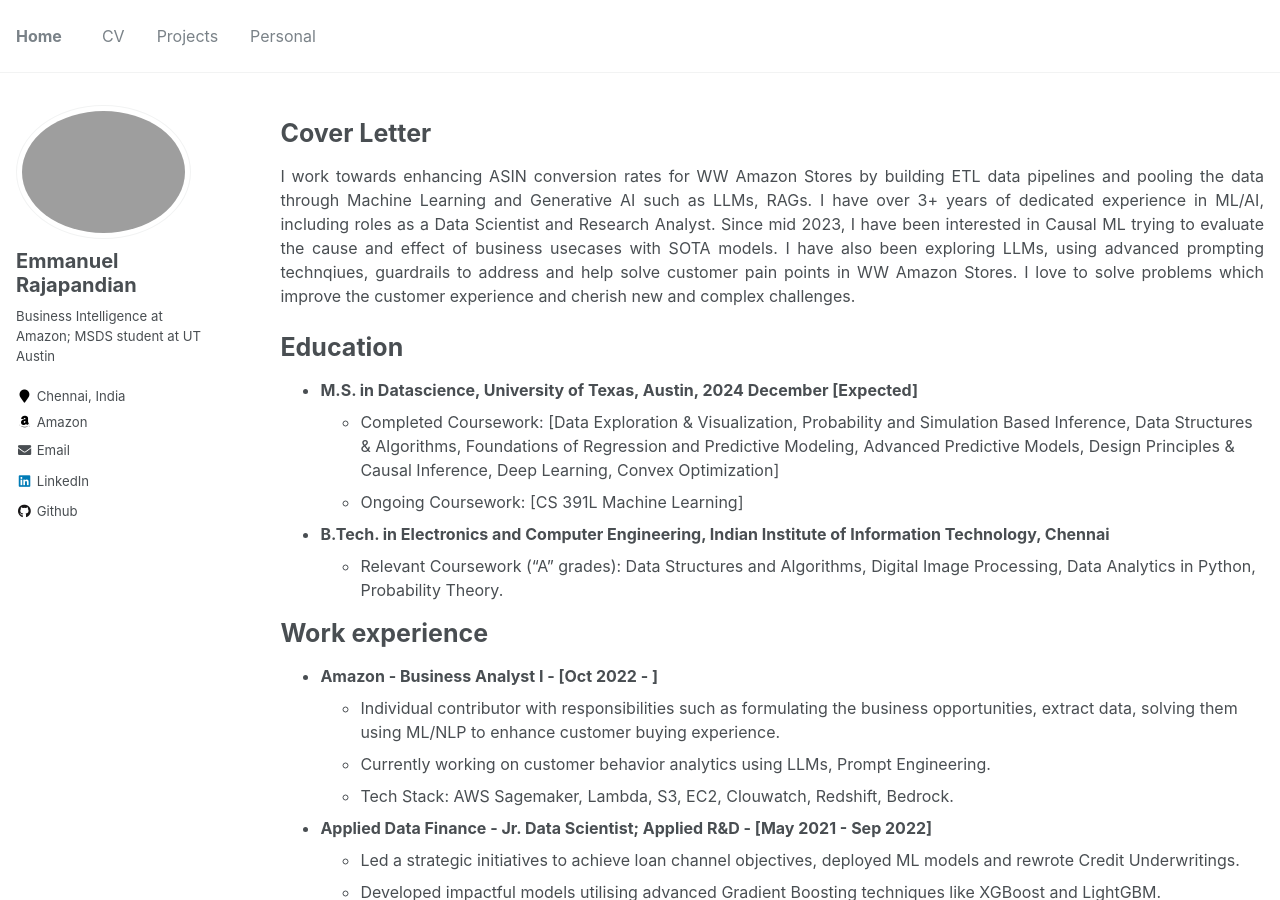
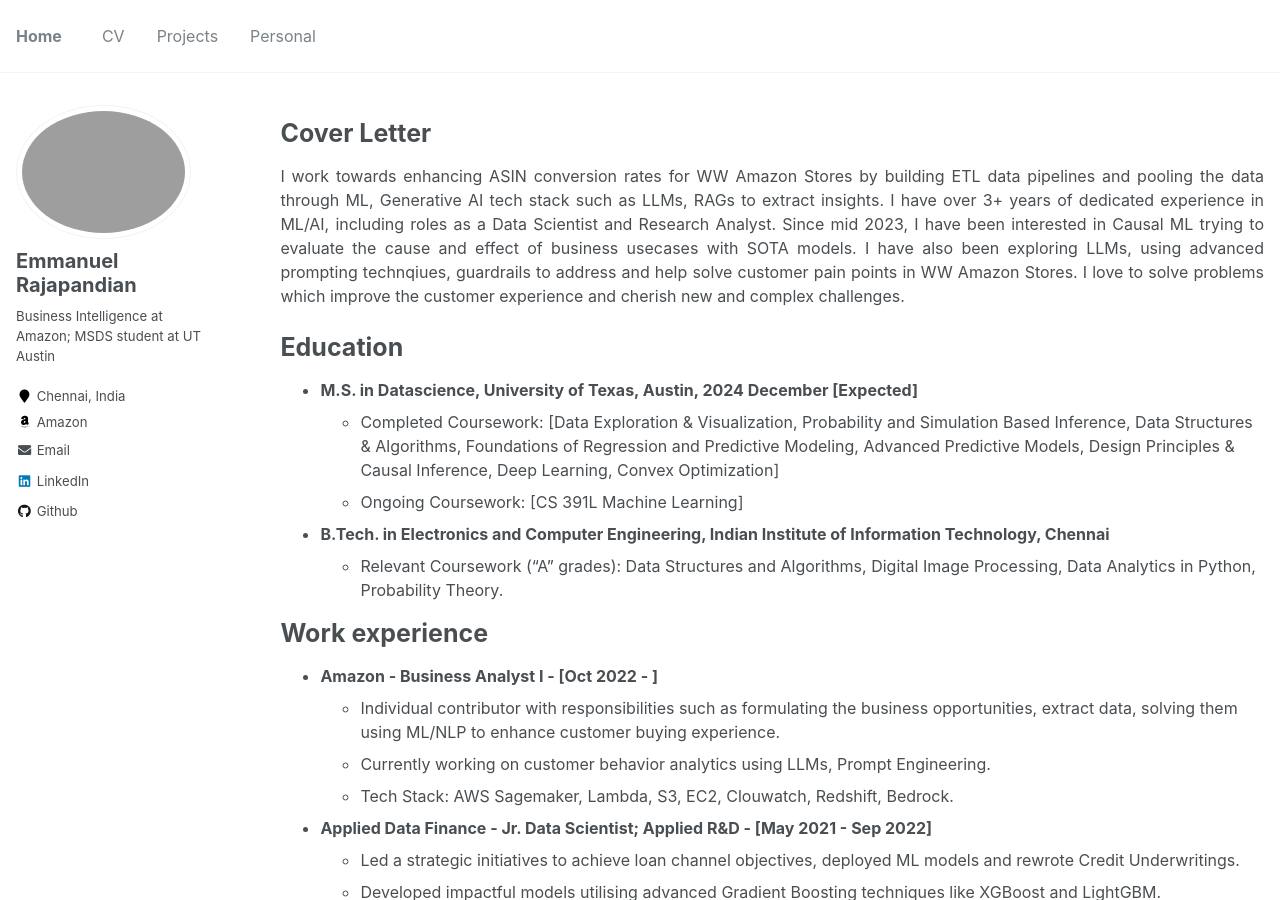
Before and after one commit to emmanuelrajapandian/emmanuelrajapandian.github.io, a Jekyll site: the page built from _pages/cv.md, in a window 1280 px wide and 900 px high. Built offline with Jekyll 4.4.1, drawn with Linux system fonts in a browser that asks for light colours.

Commit message:
Update cv.md

```diff
--- a/_pages/cv.md
+++ b/_pages/cv.md
@@ -12,7 +12,7 @@ redirect_from:
 Cover Letter
 ======
 <p align="justify">
-I work towards enhancing ASIN conversion rates for WW Amazon Stores by building ETL data pipelines and pooling the data through Machine Learning and Generative AI such as LLMs, RAGs. I have over 3+ years of dedicated experience in ML/AI, including roles as a Data Scientist and Research Analyst. Since mid 2023, I have been interested in Causal ML trying to evaluate the cause and effect of business usecases with SOTA models. I have also been exploring LLMs, using advanced prompting technqiues, guardrails to address and help solve customer pain points in WW Amazon Stores. I love to solve problems which improve the customer experience and cherish new and complex challenges. </p>
+I work towards enhancing ASIN conversion rates for WW Amazon Stores by building ETL data pipelines and pooling the data through ML, Generative AI tech stack such as LLMs, RAGs to extract insights. I have over 3+ years of dedicated experience in ML/AI, including roles as a Data Scientist and Research Analyst. Since mid 2023, I have been interested in Causal ML trying to evaluate the cause and effect of business usecases with SOTA models. I have also been exploring LLMs, using advanced prompting technqiues, guardrails to address and help solve customer pain points in WW Amazon Stores. I love to solve problems which improve the customer experience and cherish new and complex challenges. </p>
 
 <br />
 
```
